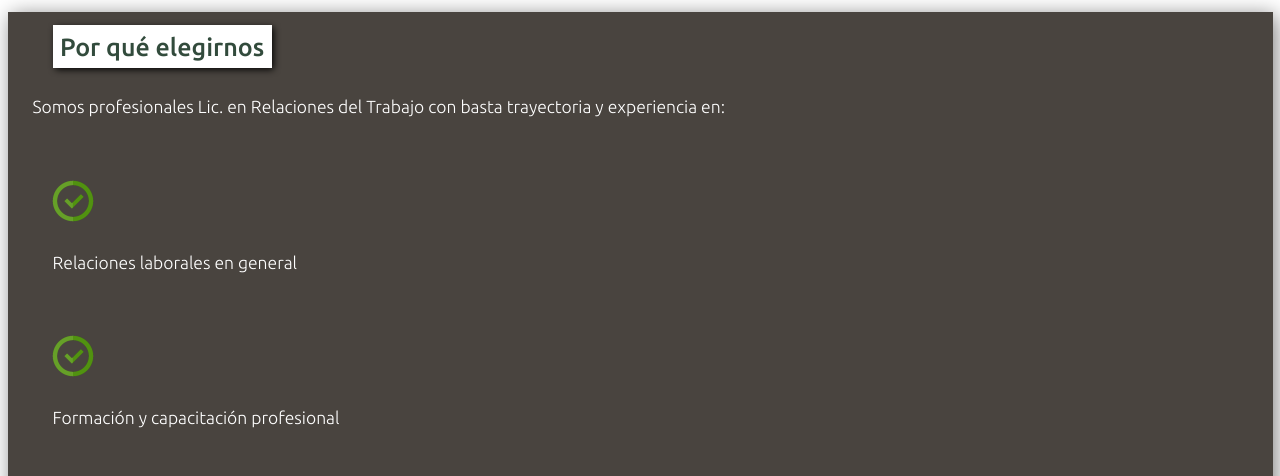
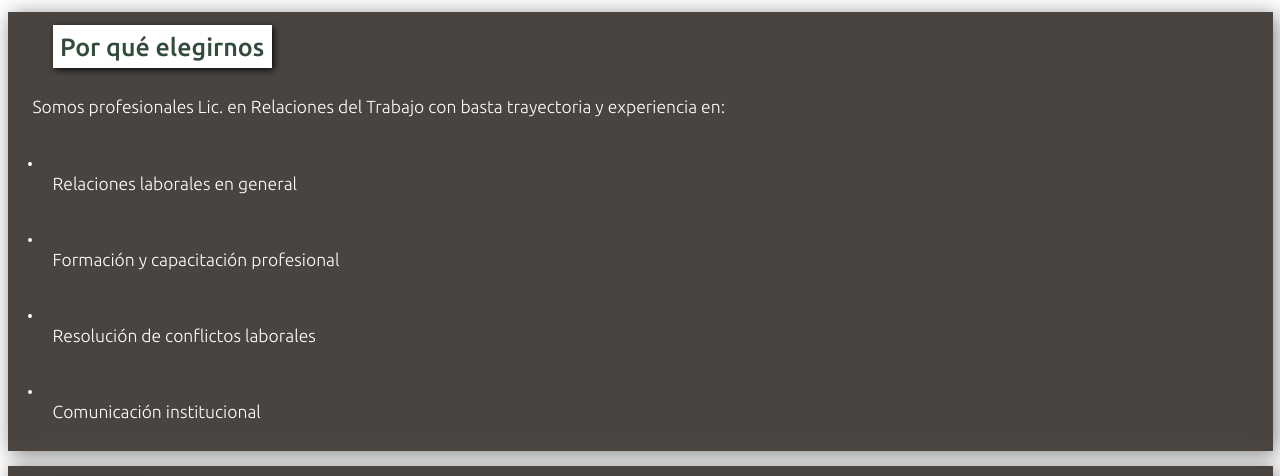
Before and after one commit to DamianCurt/al_repositorio, a website: page pages/quienes_somos.html in a window 1280 px wide. Shown: the part 450-926 px from the top of the page. Drawn offline with nearby package versions, Linux system fonts and the light colour scheme; files that its build step writes are made by us from their sources.

Commit message:
quienes somos list

```diff
--- a/scss/_quienesSomos.scss
+++ b/scss/_quienesSomos.scss
@@ -38,6 +38,5 @@ p {
 
 .quienesSomos__list {
     list-style-position: inside;
-    list-style-image   : url("../images/check_logo.png");
     list-style-type    : disc;
 }
```
